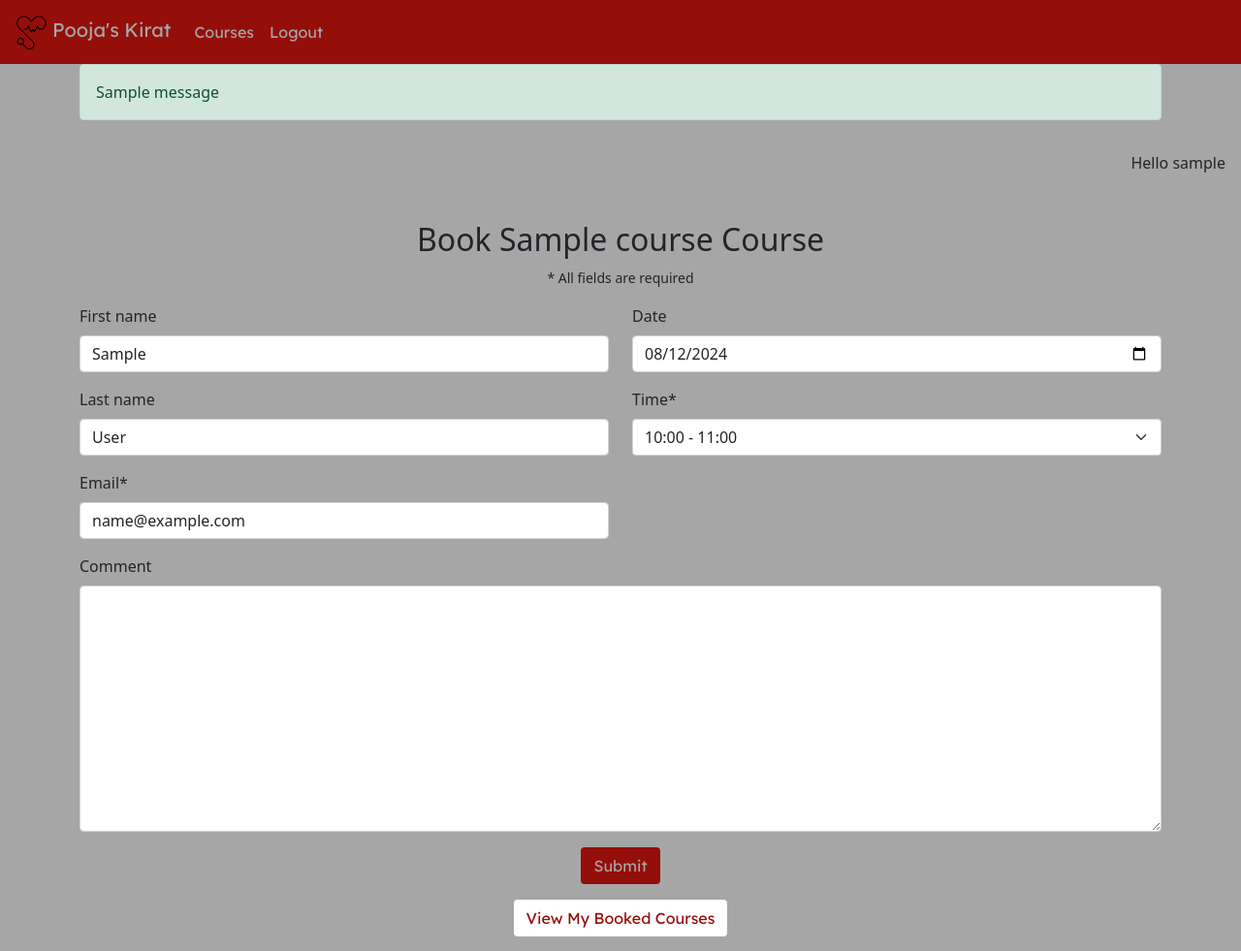
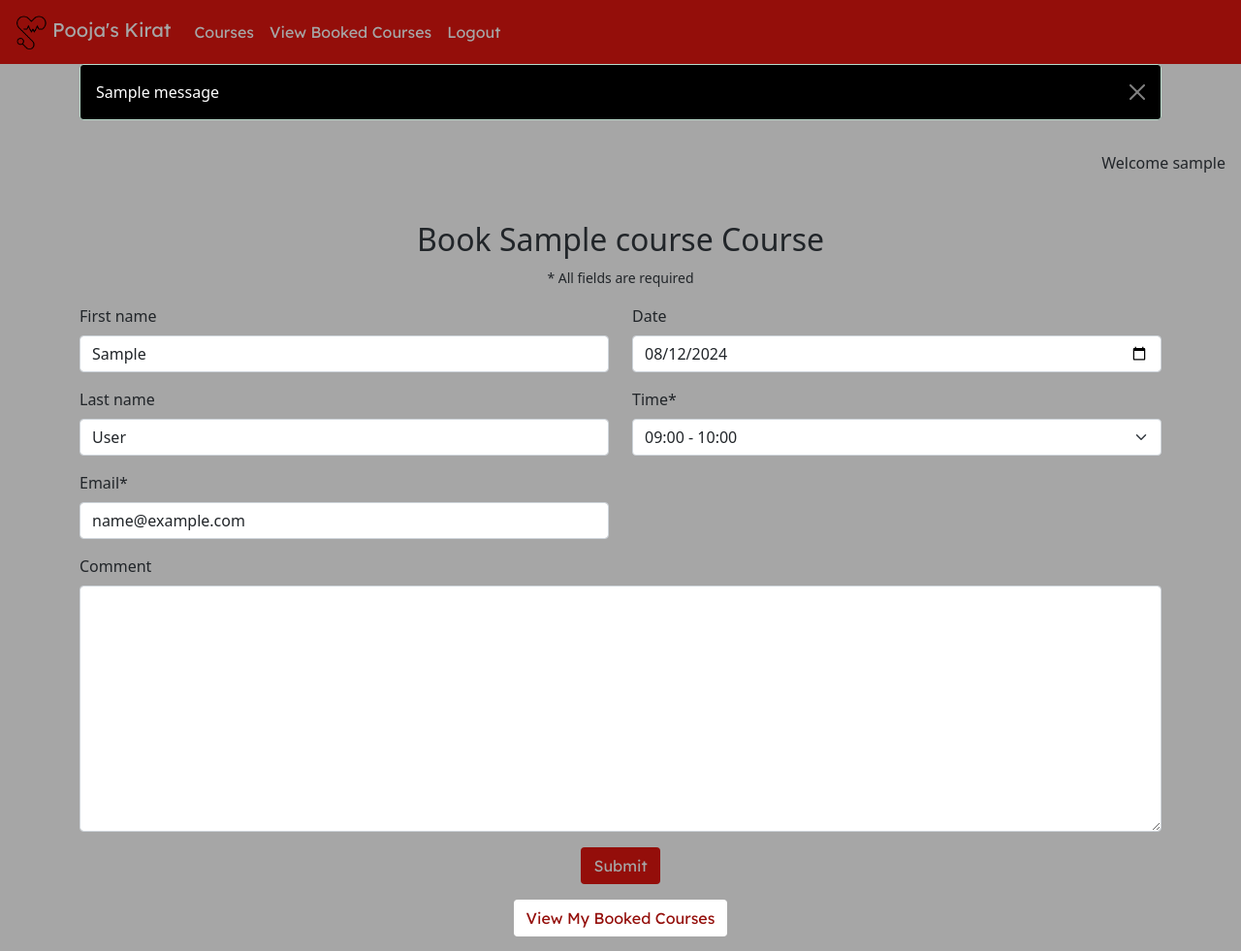
Before and after one commit to AroraSunita/first-aid-for-kids, a Django app: page /courses/book/1/ in a window 1280 px wide. Shown: the top 981 px of the page at 97% size. Run offline with Django 5.2, Linux system fonts and the light colour scheme; a user stored in the database is signed in; tables that the repository leaves empty hold one stand-in row (values such as "Sample post"); one stand-in notice (Sample message) is shown; some libraries are stand-ins or nearby versions.

Commit message:
updated the navbar signed in  user able to see booked courses and alert message style

```diff
--- a/bookings/models.py
+++ b/bookings/models.py
@@ -5,7 +5,7 @@ from datetime import datetime
 # Create your models here.
 
 class Contact(models.Model):
-    name = models.CharField(max_length=200)
+    name = models.CharField(max_length=50)
     email = models.CharField()
     comment = models.TextField(blank=True)
     date = models.DateField(default=datetime.now, blank=True)
@@ -14,20 +14,21 @@ class Contact(models.Model):
         return f"Contact form {self.name}"
 
 class Course(models.Model):
-    name = models.CharField(max_length=200)
+    name = models.CharField(max_length=50)
     description =  models.TextField(max_length=20000, blank=True)
+    image = models.ImageField(upload_to='course_images/', blank=True, null=True)
 
     def __str__(self):
         return self.name
 
 class Booking(models.Model):
     user = models.ForeignKey(User, on_delete=models.CASCADE, related_name='bookings')
-    first_name = models.CharField(max_length=200, blank=True, null=True)
-    last_name = models.CharField(max_length=200, blank=True, null=True)
+    first_name = models.CharField(max_length=50, blank=True, null=True)
+    last_name = models.CharField(max_length=50, blank=True, null=True)
     email = models.CharField()
     course = models.ForeignKey(Course, on_delete=models.CASCADE)
     date = models.DateField(default=datetime.now, blank=True)
-    time = models.CharField(max_length=200, default= '10:00 - 11:00')
+    time = models.CharField(max_length=20, default= '09:00 - 10:00')
     comment = models.TextField(blank=True)
 
     def __str__(self):
--- a/kids_first_aid/settings.py
+++ b/kids_first_aid/settings.py
@@ -153,6 +153,10 @@ STATIC_URL = 'static/'
 STATICFILES_DIRS = [os.path.join(BASE_DIR,'static'),]
 STATIC_ROOT = os.path.join(BASE_DIR, 'staticfiles')
 
+# Media files (Uploaded images, etc.)
+MEDIA_URL = '/media/'
+MEDIA_ROOT = os.path.join(BASE_DIR, 'media')
+
 # Default primary key field type
 # https://docs.djangoproject.com/en/4.2/ref/settings/#default-auto-field
 
--- a/kids_first_aid/urls.py
+++ b/kids_first_aid/urls.py
@@ -16,6 +16,8 @@ Including another URLconf
 """
 from django.contrib import admin
 from django.urls import path, include
+from django.conf import settings
+from django.conf.urls.static import static
 
 
 urlpatterns = [
@@ -25,3 +27,6 @@ urlpatterns = [
     path('courses/', include('bookings.urls'), name='course'),
     path("accounts/", include("allauth.urls")),
 ]
+
+if settings.DEBUG:
+    urlpatterns += static(settings.MEDIA_URL, document_root=settings.MEDIA_ROOT)
--- a/requirements.txt
+++ b/requirements.txt
@@ -9,6 +9,7 @@ django-crispy-forms==2.3
 django-summernote==0.8.20.0
 gunicorn==20.1.0
 oauthlib==3.2.2
+pillow==10.4.0
 psycopg==3.2.1
 PyJWT==2.8.0
 python3-openid==3.2.0
--- a/static/css/style.css
+++ b/static/css/style.css
@@ -7,18 +7,18 @@ body {
 
 h1 {
     color: #940e0a;
-    font-family: lexend;
+    font-family: lexend, sans-serif;
     font-weight: 300;
     }
 
 footer {
     margin-top: auto;
-    font-family: lexend;
+    font-family: lexend, sans-serif;
 }
 
 
 .btn-signup {
-    font-family: lexend;
+    font-family: lexend, sans-serif;
     background-color:#940e0a;
     color: #A6A6A6;
 }
@@ -30,7 +30,7 @@ footer {
 }
 
 .btn-edit {
-    font-family: lexend;
+    font-family: lexend, sans-serif;
     background-color:#ffffff;
     color: #940e0a;
 }
@@ -39,6 +39,12 @@ footer {
     background-color: #e0514c;
     color: #A6A6A6;
 }
+
+
+.custom-close {
+    filter: invert(1);
+}
+
 
 .card-body {
     display: flex;
@@ -63,7 +69,6 @@ footer {
     font-family: lexend;
 }
 
-
 .navbar a:hover {
     color: #000000;
 }
--- a/templates/base.html
+++ b/templates/base.html
@@ -34,16 +34,18 @@
         <link rel="stylesheet" href="{% static 'css/style.css'%}" >
 
         <!-- FavIcon-->
-        <link rel="apple-touch-icon" sizes="180x180" href="static/images/favicons/apple-touch-icon.png">
-        <link rel="icon" type="image/png" sizes="32x32" href="static/images/favicons/favicon-32x32.png">
-        <link rel="icon" type="image/png" sizes="16x16" href="static/images/favicons/favicon-16x16.png">
+        <link rel="apple-touch-icon" sizes="180x180" href="{% static 'images/favicons/apple-touch-icon.png' %}">
+        <link rel="icon" type="image/png" sizes="32x32" href="{% static 'images/favicons/favicon-32x32.png' %}">
+        <link rel="icon" type="image/png" sizes="16x16" href="{% static 'images/favicons/favicon-16x16.png' %}">
     </head>
 
 <body class="d-flex flex-column min-vh-100">
     <!-- Navigation -->
     <nav class="navbar navbar-expand-lg">
       <div class="container-fluid">
-          <a class="navbar-brand" href="{% url 'home' %}"> <img src="{% static 'images/logo.png' %}" alt="Logo" style="height: 40px; margin-right: 2px;">Pooja's Kirat</a>
+          <a class="navbar-brand" href="{% url 'home' %}">
+              <img src="{% static 'images/logo.png' %}" alt="Logo" style="height: 40px; margin-right: 2px;">Pooja's Kirat
+          </a>
           <button class="navbar-toggler" type="button" data-bs-toggle="collapse" data-bs-target="#navbarNav" aria-controls="navbarNav" aria-expanded="false" aria-label="Toggle navigation">
               <span class="navbar-toggler-icon"></span>
           </button>
@@ -54,18 +56,20 @@
                   </li>
 
                   {% if user.is_authenticated %}
+                      {% if user.bookings.exists %}
                           <li class="nav-item">
-                        <a class="nav-link {% if request.path == logout_url %}active{% endif %}" aria-current="page"
-                            href="{% url 'account_logout' %}">Logout</a>
+                              <a class="nav-link" aria-current="page" href="{% url 'booked_courses' %}">View Booked Courses</a>
+                          </li>
+                      {% endif %}
+                      <li class="nav-item">
+                          <a class="nav-link {% if request.path == logout_url %}active{% endif %}" aria-current="page" href="{% url 'account_logout' %}">Logout</a>
                       </li>
                   {% else %}
                       <li class="nav-item">
-                        <a class="nav-link {% if request.path == signup_url %}active{% endif %}" aria-current="page"
-                            href="{% url 'account_signup' %}">Register</a>
+                          <a class="nav-link {% if request.path == signup_url %}active{% endif %}" aria-current="page" href="{% url 'account_signup' %}">Register</a>
                       </li>
                       <li class="nav-item">
-                        <a class="nav-link {% if request.path == login_url %}active{% endif %}" aria-current="page"
-                            href="{% url 'account_login' %}">Login</a>
+                          <a class="nav-link {% if request.path == login_url %}active{% endif %}" aria-current="page" href="{% url 'account_login' %}">Login</a>
                       </li>
                   {% endif %}
               </ul>
@@ -73,21 +77,24 @@
       </div>
   </nav>
 
+
       <!-- Display messages -->
       {% if messages %}
       <div class="container">
           {% for message in messages %}
-            <div class="alert alert-{{ message.tags }}">
+              <div class="alert alert-{{ message.tags }} alert-dismissible fade show" role="alert" style="background-color: black; color: white;">
                   {{ message }}
+                  <button type="button" class="btn-close custom-close" data-bs-dismiss="alert" aria-label="Close"></button>
               </div>
           {% endfor %}
       </div>
       {% endif %}
 
 
+     <!-- Authentication Check -->
     <main class="flex-grow-1 main-bg">
       {% if user.is_authenticated %}
-        <p class="text-end m-3">Hello {{ user.username }}</p>
+        <p class="text-end m-3">Welcome {{ user.username }}</p>
         {% else %}
         <p class="text-end m-3">Log in to book a course</p>
         {% endif %}
```
Also changed, not shown: bookings/templates/bookings/course.html (+6 -2 lines), bookings/migrations/0002_course_image_alter_booking_first_name_and_more.py (added), course_images/course1.jpg (added), media/course_images/Course1.png (added), media/course_images/Course3.png (added), 1 other file. Lines whose indentation alone changed are shown as unchanged.
